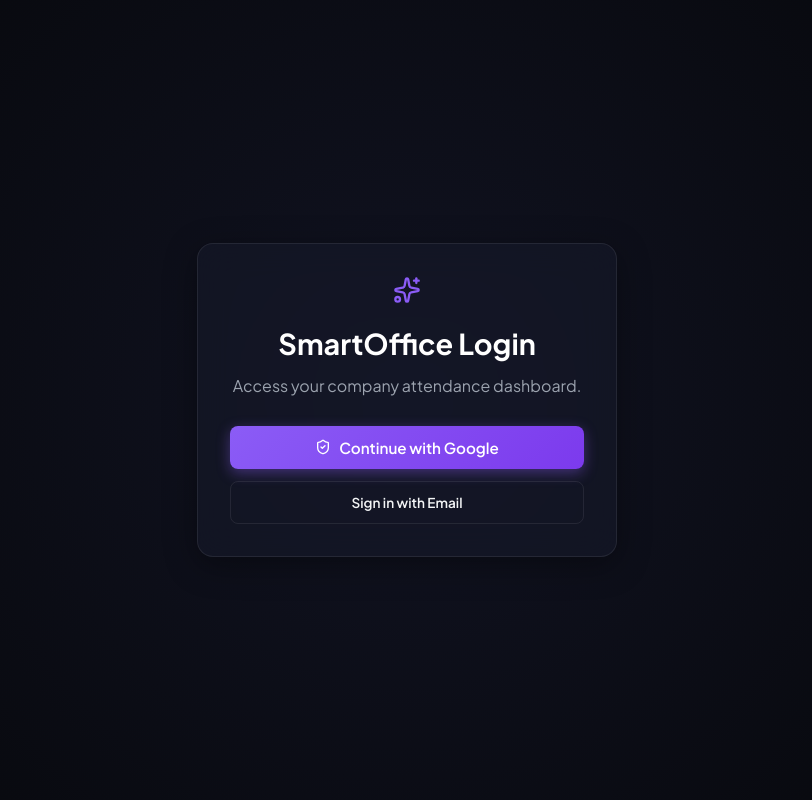
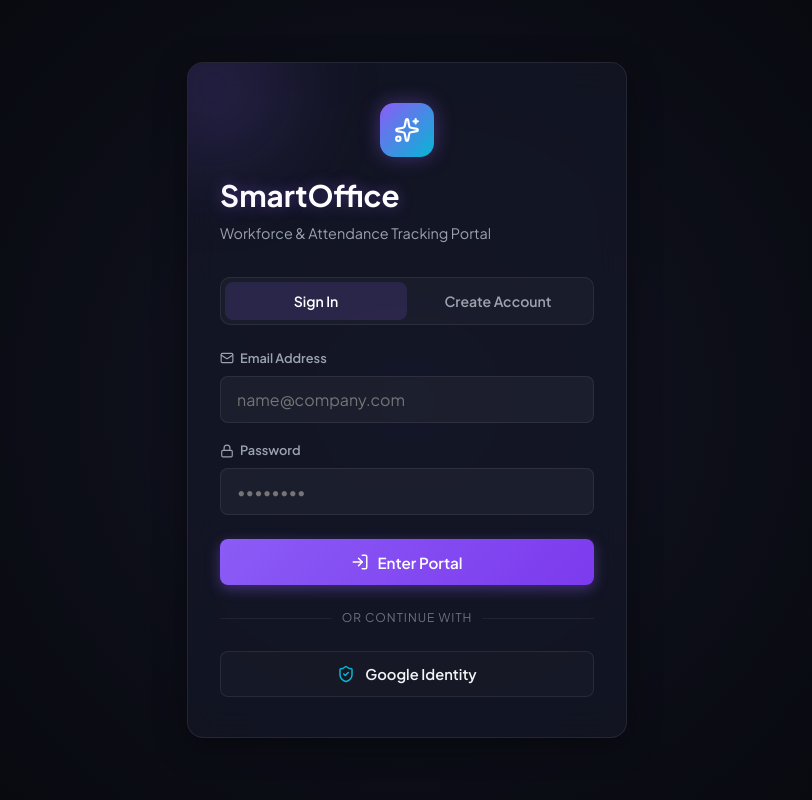
Before and after one commit to chiragmutha21/attendance-system, a Next.js app: page /login in a window 1280 px wide. Shown: the whole page, without its empty margins (233-1045 px from the left). Built offline with nearby package versions, Linux system fonts and the light colour scheme; no server answers.

Commit message:
feat: enable global email login, register flow, clear login session on mount, and fix admin page type compile errors

```diff
--- a/src/app/admin/attendance/page.tsx
+++ b/src/app/admin/attendance/page.tsx
@@ -40,6 +40,10 @@
   workHours?: string | null;
   deviceInfo: string;
   festival?: string | null;
+  branchName?: string | null;
+  checkInBranchName?: string | null;
+  checkOutBranchName?: string | null;
+  type?: string | null;
 }
 
 type Period = "daily" | "weekly" | "monthly";
--- a/src/app/admin/checkin/page.tsx
+++ b/src/app/admin/checkin/page.tsx
@@ -40,6 +40,10 @@
   workHours?: string | null;
   deviceInfo: string;
   festival?: string | null;
+  branchName?: string | null;
+  checkInBranchName?: string | null;
+  checkOutBranchName?: string | null;
+  type?: string | null;
 }
 
 type Period = "daily" | "weekly" | "monthly";
--- a/src/app/admin/checkout/page.tsx
+++ b/src/app/admin/checkout/page.tsx
@@ -40,6 +40,10 @@
   workHours?: string | null;
   deviceInfo: string;
   festival?: string | null;
+  branchName?: string | null;
+  checkInBranchName?: string | null;
+  checkOutBranchName?: string | null;
+  type?: string | null;
 }
 
 type Period = "daily" | "weekly" | "monthly";
--- a/src/app/admin/page.tsx
+++ b/src/app/admin/page.tsx
@@ -29,6 +29,9 @@
   branchId?: string | null;
   branchName?: string | null;
   distanceFromBranch?: number | null;
+  checkInBranchName?: string | null;
+  checkOutBranchName?: string | null;
+  type?: string | null;
 }
 
 const formatDateToDDMMYYYY = (dateInput: string | Date | null | undefined) => {
--- a/src/app/login/page.tsx
+++ b/src/app/login/page.tsx
@@ -2,47 +2,38 @@
 
 import { Suspense, useEffect, useState } from "react";
 import { useSearchParams } from "next/navigation";
-import { Loader2, ShieldCheck, Sparkles } from "lucide-react";
+import { Loader2, ShieldCheck, Sparkles, Mail, Lock, LogIn, UserPlus } from "lucide-react";
 import { getSupabaseBrowserClient } from "@/lib/supabaseClient";
 
 function LoginContent() {
   const searchParams = useSearchParams();
   const [loading, setLoading] = useState(false);
   const [error, setError] = useState("");
-
-  useEffect(() => {
-    const redirectIfLoggedIn = async () => {
-      const supabase = getSupabaseBrowserClient();
-      const {
-        data: { session },
-      } = await supabase.auth.getSession();
-
-      if (session?.access_token) {
-        window.location.href = "/auth/callback";
-      }
-    };
-
-    redirectIfLoggedIn();
-  }, []);
+  const [message, setMessage] = useState("");
 
   const [email, setEmail] = useState("");
   const [password, setPassword] = useState("");
-  const [showEmailForm, setShowEmailForm] = useState(false);
-  const [isLocalhost, setIsLocalhost] = useState(false);
+  const [isSignUp, setIsSignUp] = useState(false);
 
+  // Clear any existing session on mount so repeat users must sign in
   useEffect(() => {
-    if (typeof window !== "undefined") {
-      const hostname = window.location.hostname;
-      if (hostname === "localhost" || hostname === "127.0.0.1" || hostname.startsWith("192.168.")) {
-        setIsLocalhost(true);
+    const handleLoginMount = async () => {
+      try {
+        const supabase = getSupabaseBrowserClient();
+        await supabase.auth.signOut();
+      } catch (err) {
+        console.error("Error clearing session on mount:", err);
       }
-    }
+    };
+    handleLoginMount();
   }, []);
 
   const signInWithGoogle = async () => {
     setLoading(true);
     setError("");
+    setMessage("");
 
+    try {
       const supabase = getSupabaseBrowserClient();
       const next = searchParams.get("next") || "";
       const appUrl = window.location.origin.replace(/\/$/, "");
@@ -59,15 +50,43 @@
         setError(signInError.message);
         setLoading(false);
       }
+    } catch (err: any) {
+      setError(err.message || "Failed to start Google sign in");
+      setLoading(false);
+    }
   };
 
-  const signInWithEmail = async (e: React.FormEvent) => {
+  const handleEmailAuth = async (e: React.FormEvent) => {
     e.preventDefault();
     setLoading(true);
     setError("");
+    setMessage("");
 
     try {
       const supabase = getSupabaseBrowserClient();
+
+      if (isSignUp) {
+        // Sign Up Mode
+        const { data, error: signUpError } = await supabase.auth.signUp({
+          email: email.trim(),
+          password,
+        });
+
+        if (signUpError) {
+          setError(signUpError.message);
+          setLoading(false);
+          return;
+        }
+
+        if (data.session) {
+          const next = searchParams.get("next") || "";
+          window.location.href = `/auth/callback${next ? `?next=${encodeURIComponent(next)}` : ""}`;
+        } else {
+          setMessage("Registration successful! Please check your email for a confirmation link.");
+          setLoading(false);
+        }
+      } else {
+        // Sign In Mode
         const { error: signInError } = await supabase.auth.signInWithPassword({
           email: email.trim(),
           password,
@@ -81,8 +100,9 @@
 
         const next = searchParams.get("next") || "";
         window.location.href = `/auth/callback${next ? `?next=${encodeURIComponent(next)}` : ""}`;
+      }
     } catch (err: any) {
-      setError(err.message || "Failed to sign in");
+      setError(err.message || "Failed to authenticate");
       setLoading(false);
     }
   };
@@ -96,47 +116,118 @@
       padding: "24px",
       background: "radial-gradient(circle at center, #111322 0%, #06070a 100%)",
     }}>
-      <div className="glass-panel" style={{ width: "100%", maxWidth: "420px", padding: "32px", textAlign: "center" }}>
-        <div style={{ display: "flex", justifyContent: "center", marginBottom: "18px" }}>
-          <Sparkles size={28} color="var(--color-primary)" />
+      <div className="glass-panel" style={{ width: "100%", maxWidth: "440px", padding: "40px 32px", position: "relative", overflow: "hidden" }}>
+        {/* Decorative background glow inside the card */}
+        <div style={{
+          position: "absolute",
+          top: "-50px",
+          left: "-50px",
+          width: "150px",
+          height: "150px",
+          borderRadius: "50%",
+          background: "var(--color-primary-glow)",
+          filter: "blur(50px)",
+          opacity: 0.5,
+          pointerEvents: "none"
+        }} />
+
+        <div style={{ display: "flex", justifyContent: "center", marginBottom: "16px" }}>
+          <div style={{
+            display: "flex",
+            alignItems: "center",
+            justifyContent: "center",
+            width: "54px",
+            height: "54px",
+            borderRadius: "14px",
+            background: "linear-gradient(135deg, var(--color-primary), var(--color-secondary))",
+            boxShadow: "0 0 20px rgba(139, 92, 246, 0.4)"
+          }}>
+            <Sparkles size={26} color="#fff" />
           </div>
-        <h1 style={{ color: "#fff", fontSize: "1.8rem", marginBottom: "8px" }}>SmartOffice Login</h1>
-        <p style={{ color: "var(--text-secondary)", marginBottom: "28px" }}>
-          Access your company attendance dashboard.
+        </div>
+
+        <h1 className="glow-text-purple" style={{ color: "#fff", fontSize: "1.85rem", fontWeight: 800, marginBottom: "6px" }}>SmartOffice</h1>
+        <p style={{ color: "var(--text-secondary)", fontSize: "0.9rem", marginBottom: "32px" }}>
+          Workforce & Attendance Tracking Portal
         </p>
 
-        {!showEmailForm ? (
-          <div style={{ display: "flex", flexDirection: "column", gap: "12px" }}>
-            <button type="button" className="btn btn-primary" onClick={signInWithGoogle} disabled={loading} style={{ width: "100%" }}>
-              {loading ? <Loader2 className="animate-spin" size={16} /> : <ShieldCheck size={16} />}
-              Continue with Google
-            </button>
-            {isLocalhost && (
+        {/* Tab Headers */}
+        <div style={{
+          display: "flex",
+          background: "rgba(255, 255, 255, 0.03)",
+          padding: "4px",
+          borderRadius: "10px",
+          border: "1px solid var(--border-light)",
+          marginBottom: "24px"
+        }}>
           <button
             type="button"
-                className="btn btn-outline"
-                onClick={() => setShowEmailForm(true)}
-                style={{ width: "100%", fontSize: "0.85rem" }}
+            onClick={() => {
+              setIsSignUp(false);
+              setError("");
+              setMessage("");
+            }}
+            style={{
+              flex: 1,
+              padding: "10px",
+              background: !isSignUp ? "rgba(139, 92, 246, 0.15)" : "transparent",
+              border: "none",
+              borderRadius: "8px",
+              color: !isSignUp ? "#fff" : "var(--text-secondary)",
+              fontWeight: 600,
+              fontSize: "0.88rem",
+              cursor: "pointer",
+              transition: "all 0.2s ease"
+            }}
           >
-                Sign in with Email
+            Sign In
           </button>
-            )}
+          <button
+            type="button"
+            onClick={() => {
+              setIsSignUp(true);
+              setError("");
+              setMessage("");
+            }}
+            style={{
+              flex: 1,
+              padding: "10px",
+              background: isSignUp ? "rgba(139, 92, 246, 0.15)" : "transparent",
+              border: "none",
+              borderRadius: "8px",
+              color: isSignUp ? "#fff" : "var(--text-secondary)",
+              fontWeight: 600,
+              fontSize: "0.88rem",
+              cursor: "pointer",
+              transition: "all 0.2s ease"
+            }}
+          >
+            Create Account
+          </button>
         </div>
-        ) : (
-          <form onSubmit={signInWithEmail} style={{ display: "flex", flexDirection: "column", gap: "14px", textAlign: "left" }}>
-            <div className="form-group" style={{ display: "flex", flexDirection: "column", gap: "6px" }}>
-              <label style={{ fontSize: "0.8rem", color: "var(--text-secondary)", fontWeight: 600 }}>Email Address</label>
+
+        {/* Email & Password Authentication Form */}
+        <form onSubmit={handleEmailAuth} style={{ display: "flex", flexDirection: "column", gap: "18px", textAlign: "left" }}>
+          <div className="form-group" style={{ display: "flex", flexDirection: "column", gap: "8px" }}>
+            <label style={{ fontSize: "0.8rem", color: "var(--text-secondary)", fontWeight: 600, display: "flex", alignItems: "center", gap: "6px" }}>
+              <Mail size={14} /> Email Address
+            </label>
             <input
               type="email"
               required
               className="form-input"
-                placeholder="admin@example.com"
+              placeholder="name@company.com"
               value={email}
               onChange={(e) => setEmail(e.target.value)}
+              disabled={loading}
+              style={{ paddingLeft: "16px" }}
             />
           </div>
-            <div className="form-group" style={{ display: "flex", flexDirection: "column", gap: "6px" }}>
-              <label style={{ fontSize: "0.8rem", color: "var(--text-secondary)", fontWeight: 600 }}>Password</label>
+
+          <div className="form-group" style={{ display: "flex", flexDirection: "column", gap: "8px" }}>
+            <label style={{ fontSize: "0.8rem", color: "var(--text-secondary)", fontWeight: 600, display: "flex", alignItems: "center", gap: "6px" }}>
+              <Lock size={14} /> Password
+            </label>
             <input
               type="password"
               required
@@ -144,25 +235,99 @@
               placeholder="••••••••"
               value={password}
               onChange={(e) => setPassword(e.target.value)}
+              disabled={loading}
+              style={{ paddingLeft: "16px" }}
             />
           </div>
 
-            <button type="submit" className="btn btn-primary" disabled={loading} style={{ width: "100%", marginTop: "8px" }}>
-              {loading ? <Loader2 className="animate-spin" size={16} /> : "Sign In"}
+          <button type="submit" className="btn btn-primary" disabled={loading} style={{ width: "100%", marginTop: "6px", height: "46px" }}>
+            {loading ? (
+              <Loader2 className="animate-spin" size={18} />
+            ) : isSignUp ? (
+              <>
+                <UserPlus size={18} /> Register Now
+              </>
+            ) : (
+              <>
+                <LogIn size={18} /> Enter Portal
+              </>
+            )}
           </button>
+        </form>
 
+        {/* Divider */}
+        <div style={{
+          display: "flex",
+          alignItems: "center",
+          margin: "24px 0",
+          color: "var(--text-muted)",
+          fontSize: "0.75rem",
+          textTransform: "uppercase",
+          letterSpacing: "1px"
+        }}>
+          <div style={{ flex: 1, height: "1px", background: "rgba(255,255,255,0.06)" }} />
+          <span style={{ padding: "0 10px" }}>or continue with</span>
+          <div style={{ flex: 1, height: "1px", background: "rgba(255,255,255,0.06)" }} />
+        </div>
+
+        {/* Google Authentication Button */}
         <button
           type="button"
           className="btn btn-outline"
-              onClick={() => setShowEmailForm(false)}
-              style={{ width: "100%", fontSize: "0.85rem" }}
+          onClick={signInWithGoogle}
+          disabled={loading}
+          style={{
+            width: "100%",
+            height: "46px",
+            background: "rgba(255, 255, 255, 0.02)",
+            border: "1px solid var(--border-light)",
+            display: "flex",
+            alignItems: "center",
+            justifyContent: "center",
+            gap: "10px",
+            color: "#f3f4f6",
+            fontSize: "0.92rem",
+            fontWeight: 600
+          }}
         >
-              Back to Google Sign In
+          {loading ? (
+            <Loader2 className="animate-spin" size={18} />
+          ) : (
+            <ShieldCheck size={18} color="var(--color-secondary)" />
+          )}
+          Google Identity
         </button>
-          </form>
+
+        {/* Feedback Messages */}
+        {error && (
+          <div style={{
+            marginTop: "20px",
+            padding: "12px",
+            borderRadius: "8px",
+            background: "rgba(239, 68, 68, 0.08)",
+            border: "1px solid rgba(239, 68, 68, 0.2)",
+            color: "#fca5a5",
+            fontSize: "0.82rem",
+            lineHeight: "1.4"
+          }}>
+            {error}
+          </div>
         )}
 
-        {error && <p style={{ color: "#fca5a5", marginTop: "16px", fontSize: "0.85rem" }}>{error}</p>}
+        {message && (
+          <div style={{
+            marginTop: "20px",
+            padding: "12px",
+            borderRadius: "8px",
+            background: "rgba(16, 185, 129, 0.08)",
+            border: "1px solid rgba(16, 185, 129, 0.2)",
+            color: "#a7f3d0",
+            fontSize: "0.82rem",
+            lineHeight: "1.4"
+          }}>
+            {message}
+          </div>
+        )}
       </div>
     </div>
   );
```
Lines whose indentation alone changed are shown as unchanged.
